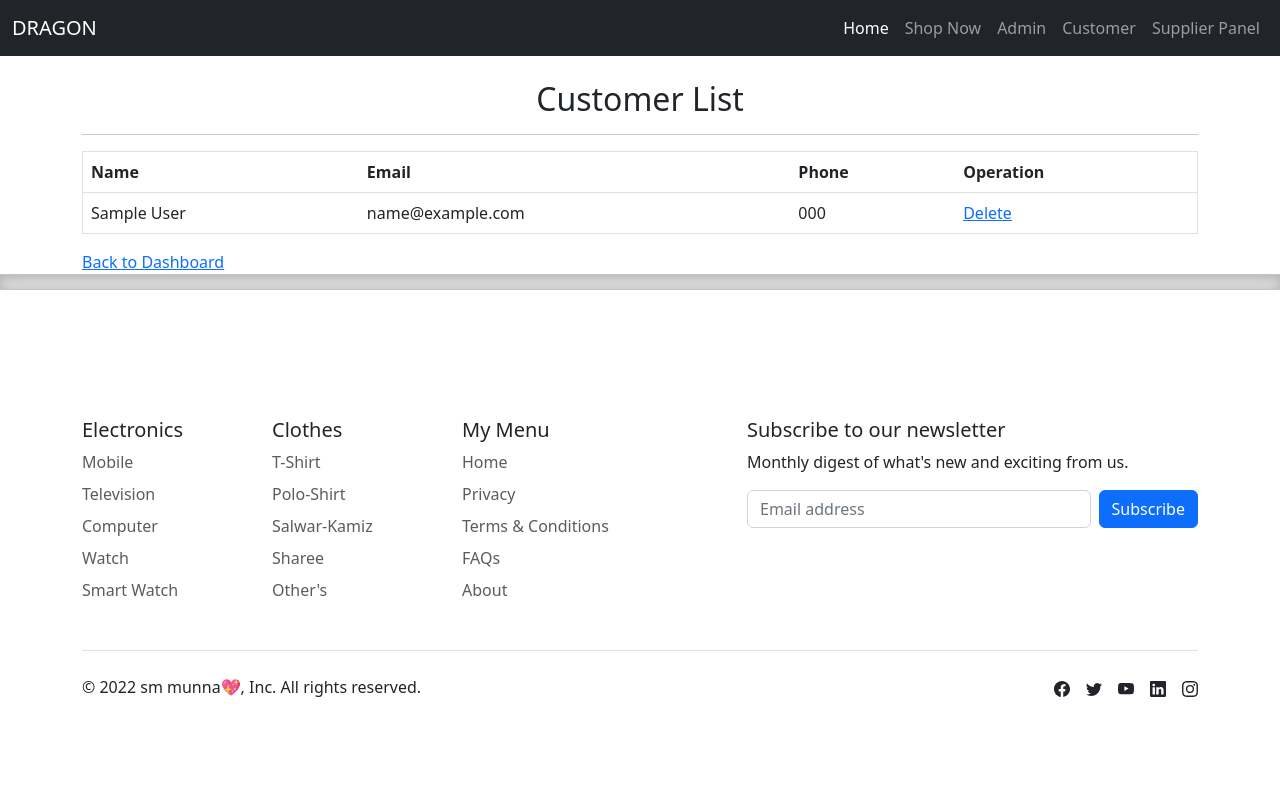
After one commit to smmunna/ecommerce_system, a PHP site: page /All_Code/customer/2customer_list.php in a window 1280 px wide. The commit adds this page. Run offline with PHP 8.4, Linux system fonts and the light colour scheme; tables that the repository leaves empty or names only in its code hold one stand-in row (values such as "Sample post").

Commit message:
Customer Details Updated

```diff
--- a/admin/1admindashboard.php
+++ b/admin/1admindashboard.php
@@ -136,6 +136,11 @@ if (empty($_SESSION['username'])) {
                             <h2>Order Completed List--></h2>
                             <div class="productlist">
                                 <a href="http://localhost/All_Code/ecommerce_system/admin/1completed_paymentlist.php" class="plist">Click here to see</a>
+                            </div>
+                            <hr>
+                            <h2>Customer List--></h2>
+                            <div class="productlist">
+                                <a href="http://localhost/All_Code/ecommerce_system/customer/2customer_list.php" class="plist">Click here to see</a>
                             </div>
                     </section>
                     <section id="section4">
--- /dev/null
+++ b/customer/2customer_list.php
@@ -0,0 +1,65 @@
+<?php
+include('../header.php');
+?>
+<!DOCTYPE html>
+<html lang="en">
+
+<head>
+    <meta charset="UTF-8">
+    <meta http-equiv="X-UA-Compatible" content="IE=edge">
+    <meta name="viewport" content="width=device-width, initial-scale=1.0">
+    <title>Customer | List</title>
+    <link rel="icon" href="../webimage/shopicon.png" type="image/png">
+    <link rel="stylesheet" href="../css/bootstrap.min.css">
+</head>
+
+<body>
+    <section>
+        <div class="container">
+            <div class="row">
+                <div class="col-lg-12">
+                    <h2 style="text-align: center;">Customer List</h2>
+                    <hr>
+                    <table border="1" class="table">
+                        <tr>
+                            <th>Name</th>
+                            <th>Email</th>
+                            <th>Phone</th>
+                            <th>Operation</th>
+                        </tr>
+                        <?php
+                        include('../connection.php');
+                        $sql = "SELECT * FROM `customers`";
+                        $result = mysqli_query($conn,$sql);
+                        while($row = mysqli_fetch_assoc($result))
+                        {
+                            ?>
+
+                            <tr>
+                                <td><?php echo $row['customer_name']; ?></td>
+                                <td><?php echo $row['customer_email']; ?></td>
+                                <td><?php echo $row['customer_phone']; ?></td>
+                                <td>
+                                    <a href="http://localhost/All_Code/ecommerce_system/customer/delete.php?id=<?php echo $row['customer_id']; ?>">Delete</a>
+                                </td>
+                            </tr>
+
+                            <?php
+                        }
+                        ?>
+                    </table>
+                    <a href="http://localhost/All_Code/ecommerce_system/admin/1admindashboard.php">Back to Dashboard</a>
+                </div>
+            </div>
+        </div>
+    </section>
+    <?php include('../footer.php')  ?>
+    <script src="../js/bootstrap.min.js"></script>
+</body>
+</html>
+
+<style>
+    .row{
+        padding-top: 5rem;
+    }
+</style>
```
Also changed, not shown: customer/delete.php (added, +12 -0 lines).
